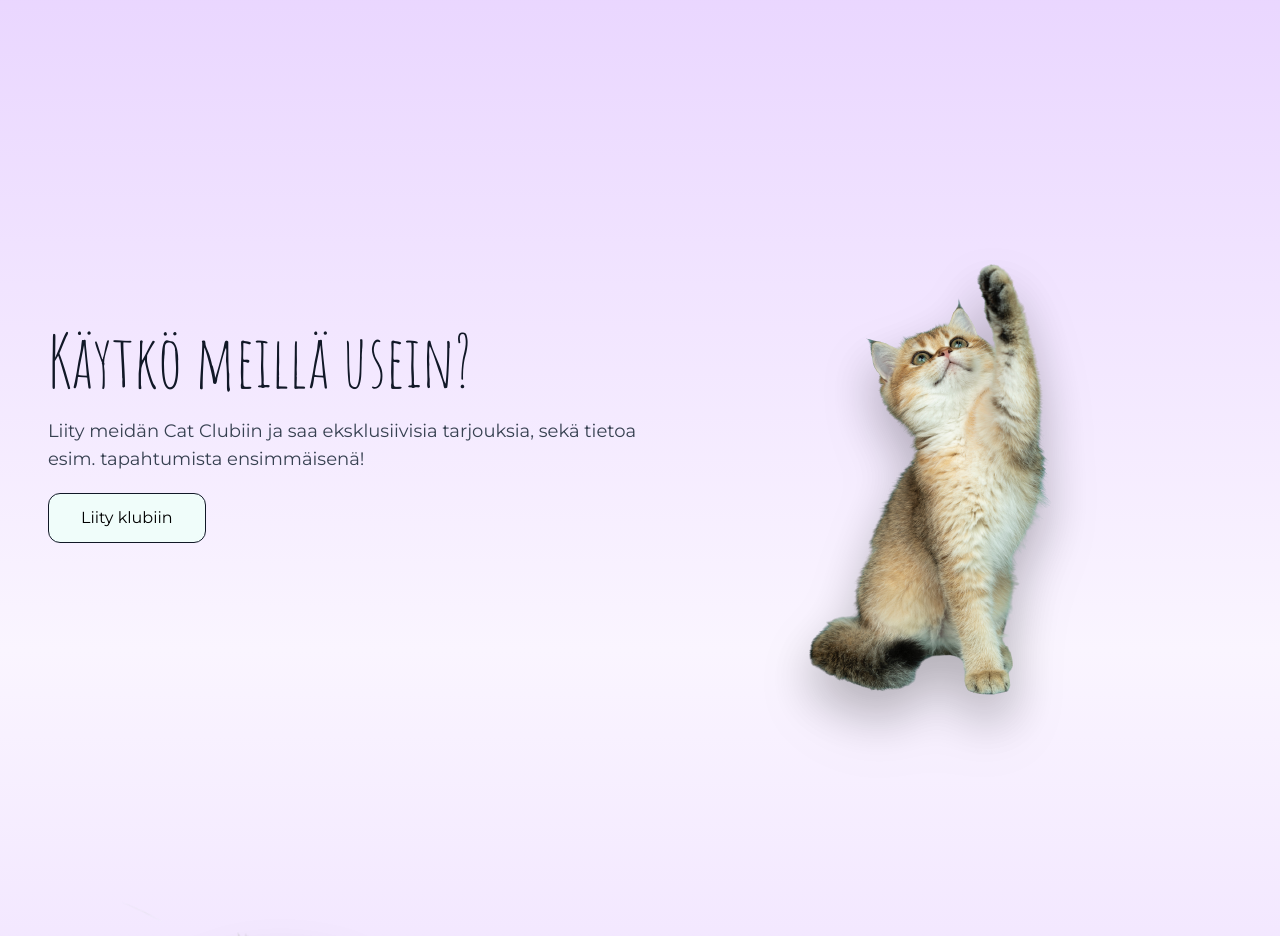
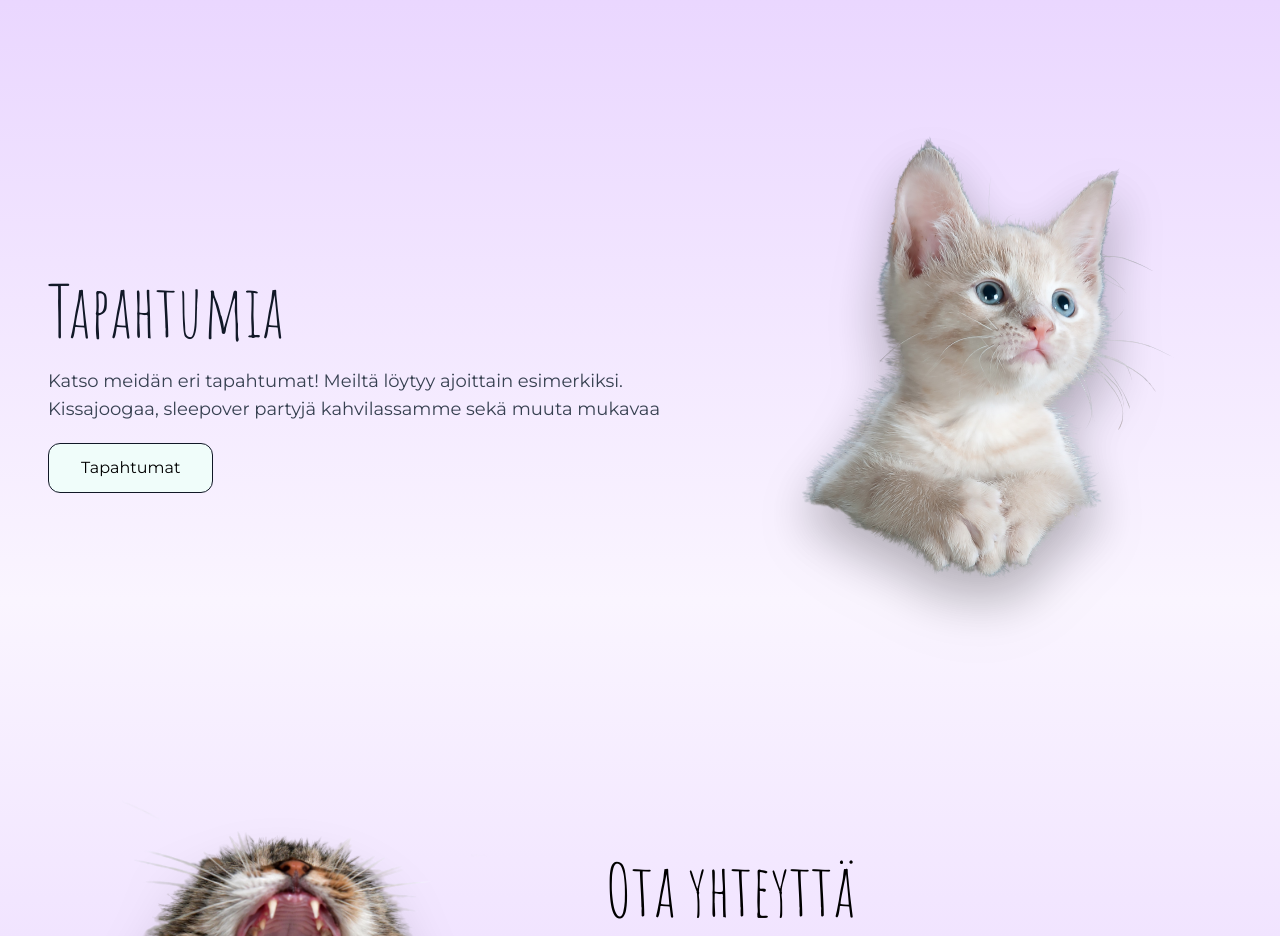
Before and after one commit to villetoimela/templates-cat-cafe, a Next.js app: page /tutustu in a window 1280 px wide. Shown: the part 2060-2996 px from the top of the page. Built offline with nearby package versions, Linux system fonts and the light colour scheme.

Commit message:
changed one InfoBlock contets

```diff
--- a/pages/tutustu.js
+++ b/pages/tutustu.js
@@ -17,10 +17,10 @@ const Tutustu = () => {
             <section className="py-14 md:py-20 bg-gradient-to-t from-purple-200 via-purple-50 to-purple-200">
                 <div className="flex flex-col px-8 mx-auto space-y-12 max-w-7xl xl:px-12">
                     <InfoBlock
-                        imgSrc="/kissa-no-bg-5.png"
-                        title="Käytkö meillä usein?"
-                        text="Liity meidän Cat Clubiin ja saa eksklusiivisia tarjouksia, sekä tietoa esim. tapahtumista ensimmäisenä! "
-                        buttonText="Liity klubiin"
+                        imgSrc="/kissa-no-bg-7.png"
+                        title="Tapahtumia"
+                        text="Katso meidän eri tapahtumat! Meiltä löytyy ajoittain esimerkiksi. Kissajoogaa, sleepover partyjä kahvilassamme sekä muuta mukavaa "
+                        buttonText="Tapahtumat"
                     />
 
                     <InfoBlockReverse
```
